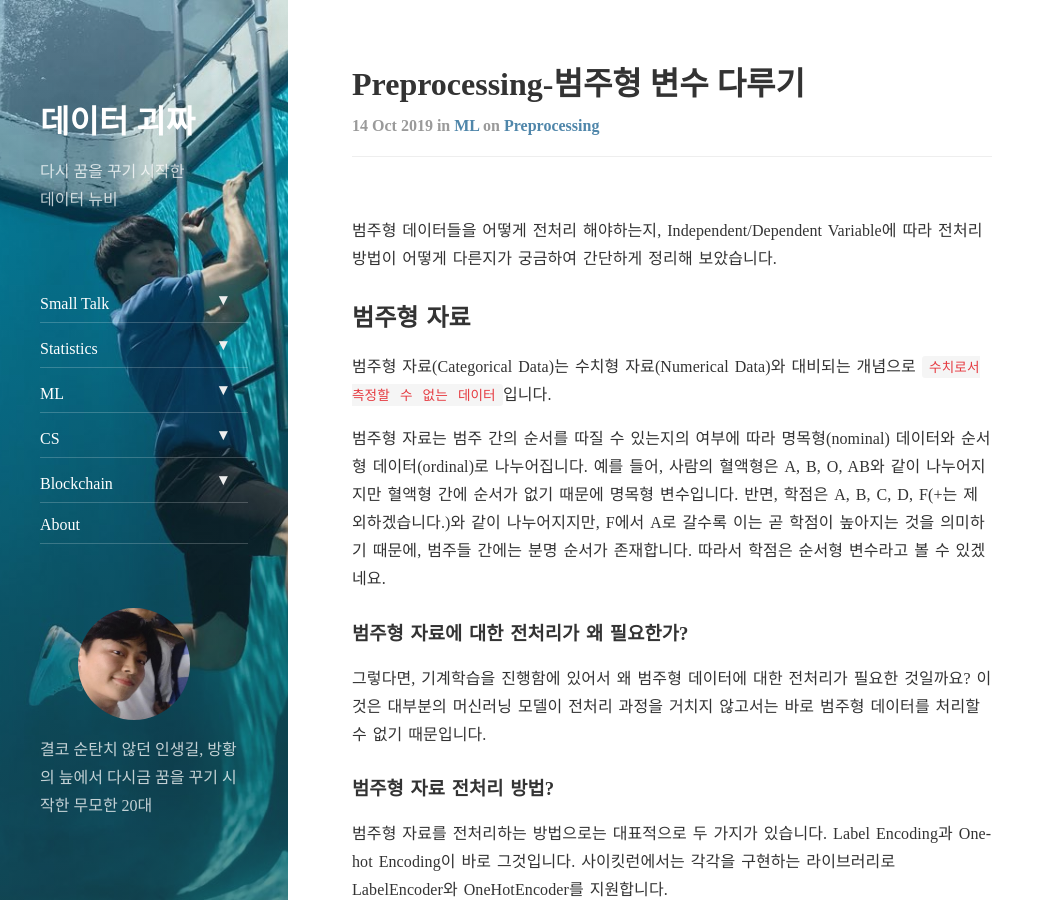
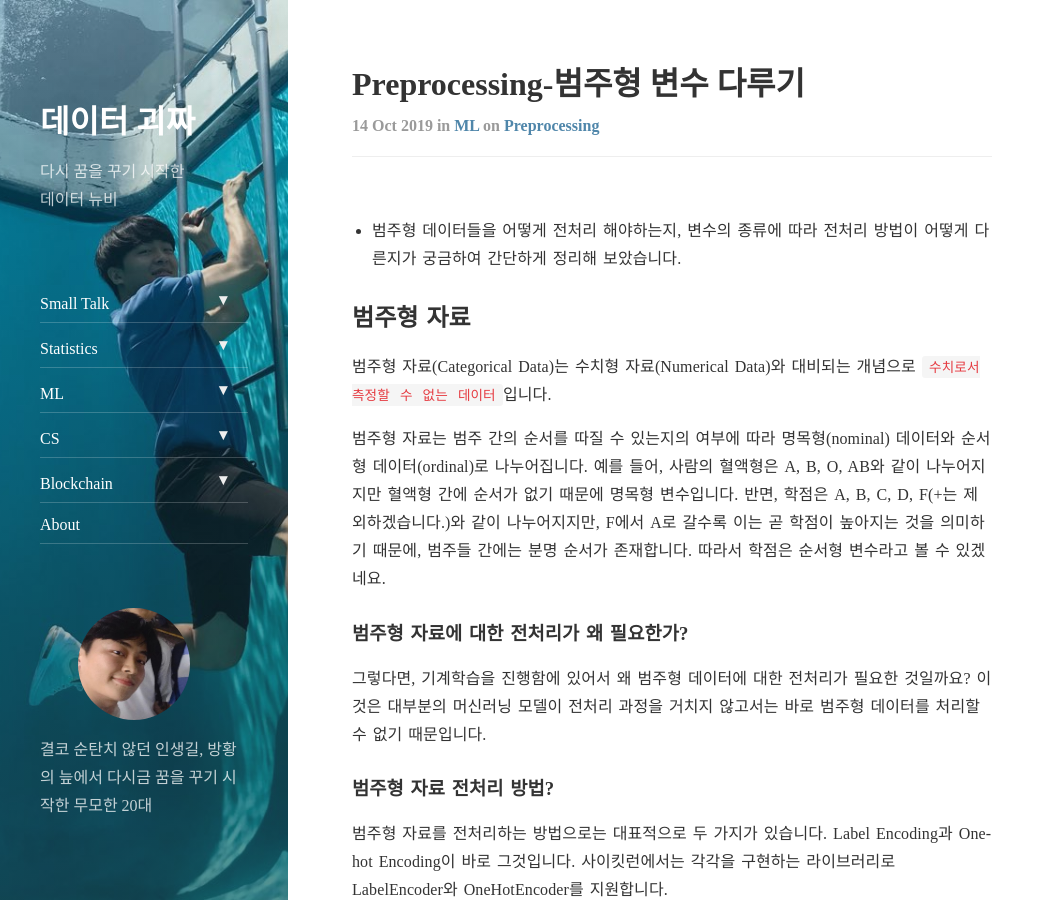
Before and after one commit to tryumanshow/data-weirdo.github.io, a Jekyll site: the page built from _posts/2019-10-14-ml-preprocessing-1.markdown, in a window 1280 px wide and 900 px high. Shown: the whole window, without its empty margins (0-1055 px from the left). Built offline with Jekyll 4.4.1, drawn with Linux system fonts in a browser that asks for light colours; nearby versions of some CDN libraries; comment, search, counter and statistics services are not loaded.

Commit message:
Update 2019-10-14-ml-preprocessing-1.markdown

```diff
--- a/_posts/2019-10-14-ml-preprocessing-1.markdown
+++ b/_posts/2019-10-14-ml-preprocessing-1.markdown
@@ -7,7 +7,7 @@ tags: preprocessing
 comments: true
 ---
 
-범주형 데이터들을 어떻게 전처리 해야하는지, Independent/Dependent Variable에 따라 전처리 방법이 어떻게 다른지가 궁금하여 간단하게 정리해 보았습니다.
+- 범주형 데이터들을 어떻게 전처리 해야하는지, 변수의 종류에 따라 전처리 방법이 어떻게 다른지가 궁금하여 간단하게 정리해 보았습니다.
 
 ## 범주형 자료
 
```
